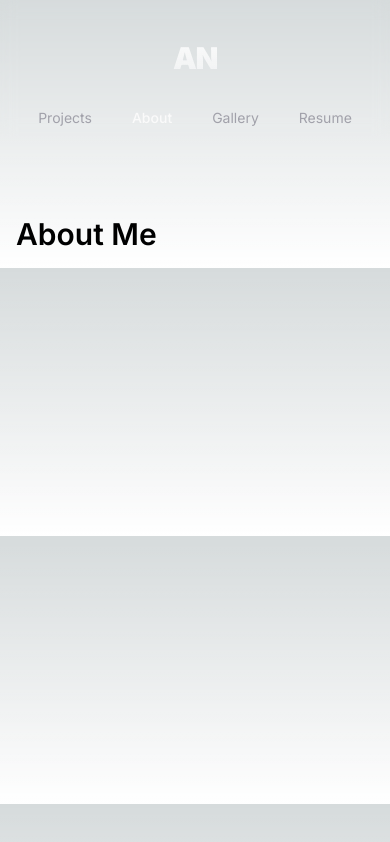
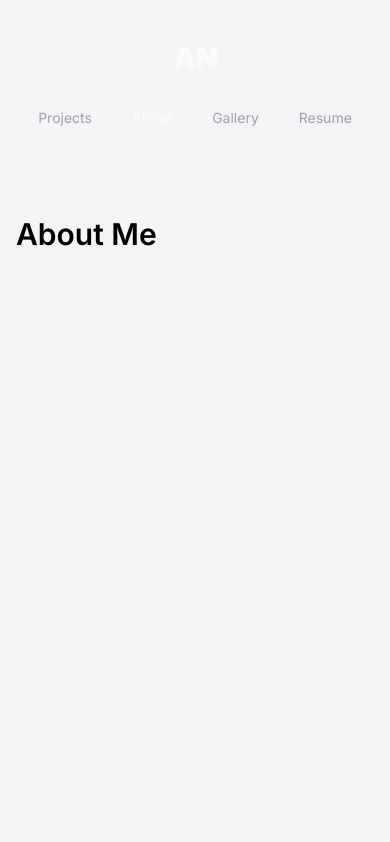
Before and after one commit to ashfaqnisar/portfolio, a Next.js app: page /about in a window 390 px wide. Built offline with nearby package versions, Linux system fonts and the light colour scheme.

Commit message:
feat: Updated the styles for the app.

```diff
--- a/src/app/globals.css
+++ b/src/app/globals.css
@@ -5,9 +5,9 @@
 :root {
   --max-width: 1100px;
   --border-radius: 12px;
-    --font-mono: ui-monospace, Menlo, Monaco, 'Cascadia Mono', 'Segoe UI Mono',
-    'Roboto Mono', 'Oxygen Mono', 'Ubuntu Monospace', 'Source Code Pro',
-    'Fira Mono', 'Droid Sans Mono', 'Courier New', monospace;
+  --font-mono: ui-monospace, Menlo, Monaco, "Cascadia Mono", "Segoe UI Mono", "Roboto Mono",
+    "Oxygen Mono", "Ubuntu Monospace", "Source Code Pro", "Fira Mono", "Droid Sans Mono",
+    "Courier New", monospace;
 
   --foreground-rgb: 0, 0, 0;
   --background-start-rgb: 214, 219, 220;
@@ -21,10 +21,7 @@
     #0071ff33 160deg,
     transparent 360deg
   );
-    --secondary-glow: radial-gradient(
-            rgba(255, 255, 255, 1),
-            rgba(255, 255, 255, 0)
-    );
+  --secondary-glow: radial-gradient(rgba(255, 255, 255, 1), rgba(255, 255, 255, 0));
 
   --tile-start-rgb: 239, 245, 249;
   --tile-end-rgb: 228, 232, 233;
@@ -47,8 +44,8 @@
 @media (prefers-color-scheme: dark) {
   :root {
     --foreground-rgb: 255, 255, 255;
-        --background-start-rgb: 0, 0, 0;
-        --background-end-rgb: 0, 0, 0;
+    --background-start-rgb: #18181b;
+    --background-end-rgb: #18181b;
 
     --primary-glow: radial-gradient(rgba(1, 65, 255, 0.4), rgba(1, 65, 255, 0));
     --secondary-glow: linear-gradient(
@@ -77,7 +74,6 @@
   }
 }
 
-
 * {
   box-sizing: border-box;
   padding: 0;
@@ -90,23 +86,20 @@ body {
   overflow-x: hidden;
 }
 
-
 body {
   color: rgb(var(--foreground-rgb));
-    background: linear-gradient(
-            to bottom,
-            transparent,
-            rgb(var(--background-end-rgb))
-    ) rgb(var(--background-start-rgb));
+  /*background: linear-gradient(*/
+  /*        to bottom,*/
+  /*        transparent,*/
+  /*        rgb(var(--background-end-rgb))*/
+  /*) rgb(var(--background-start-rgb));*/
 }
-
 
 a {
   color: inherit;
   text-decoration: none;
 }
 
-
 @media (prefers-color-scheme: dark) {
   html {
     color-scheme: dark;
--- a/src/app/layout.tsx
+++ b/src/app/layout.tsx
@@ -21,7 +21,7 @@ export default function RootLayout({ children }: { children: ReactNode }) {
         head.tsx. Find out more at https://beta.nextjs.org/docs/api-reference/file-conventions/head
       */}
 
-      <body>
+      <body className={"bg-gray-100 dark:bg-black/60"}>
         <TopBar />
         <main>{children}</main>
       </body>
--- a/src/app/topbar.tsx
+++ b/src/app/topbar.tsx
@@ -27,7 +27,7 @@ const navigation = [
 const Topbar: React.FC = () => {
   const pathname = usePathname();
   return (
-    <header className="bh-zinc-900/50 top-0 z-30 w-full px-4 backdrop-blur sm:fixed">
+    <header className="top-0 z-30 w-full px-4 backdrop-blur sm:fixed">
       <div className="container mx-auto">
         <div className="flex flex-col items-center justify-between gap-2 pt-6 sm:h-20 sm:flex-row sm:pt-0">
           <Link
```
Lines whose indentation alone changed are shown as unchanged.
